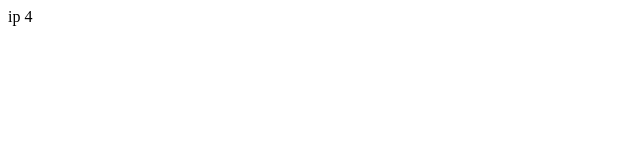
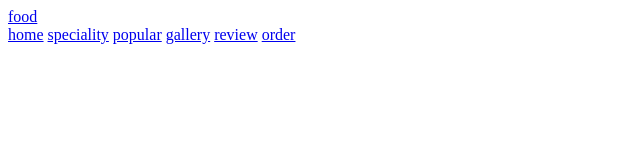
Before and after one commit to AMuriithi9/pizza, a plain HTML site: page index.html in a window 1280 px wide. Shown: the whole page, without its empty margins (0-640 px from the left). Drawn offline with Linux system fonts and the light colour scheme.

Commit message:
add header and nav bar

```diff
--- a/index.html
+++ b/index.html
@@ -7,6 +7,17 @@
   <title>pizza project</title>
 </head>
 <body>
-  ip 4
+<header>
+  <a href="#" class="logo"><i src="../pizza/images/download (1).jpeg" class="pizzaicon"></i>food<f/a>
+    <nav class="navbar">
+      <a href="#home">home</a>
+      <a href="#speciality">speciality</a>
+      <a href="#popular">popular</a>
+      <a href="#gallery">gallery</a>
+      <a href="#review">review</a>
+      <a href="#order">order</a>
+
+    </nav>
+</header>
 </body>
 </html>
```
Also changed, not shown: images/download (1).jpeg (added).
